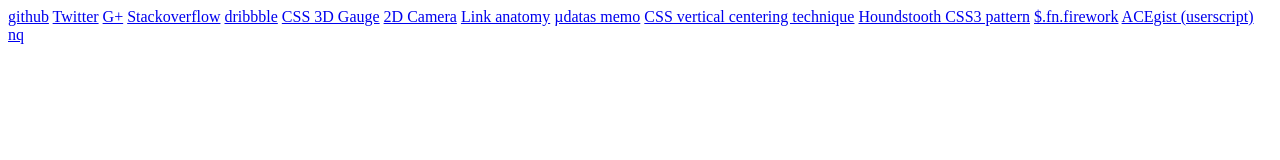
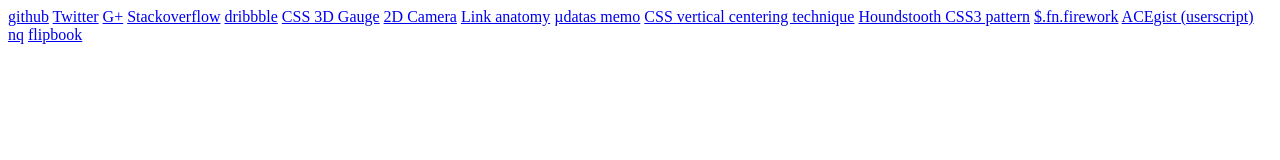
Before and after one commit to abernier/abernier.github.io, a plain HTML site: page index.html in a window 1280 px wide. Drawn offline with Linux system fonts and the light colour scheme.

Commit message:
Update master

```diff
--- a/index.html
+++ b/index.html
@@ -23,4 +23,5 @@
 <a href="http://bl.ocks.org/1788900">$.fn.firework</a>
 <a href="https://gist.github.com/raw/1368637/acegist.user.js">ACEgist (userscript)</a>
 <a href="http://search.npmjs.org/#/nq">nq</a>
+<a href="http://bl.ocks.org/3136589">flipbook</a>
 </html>
```
